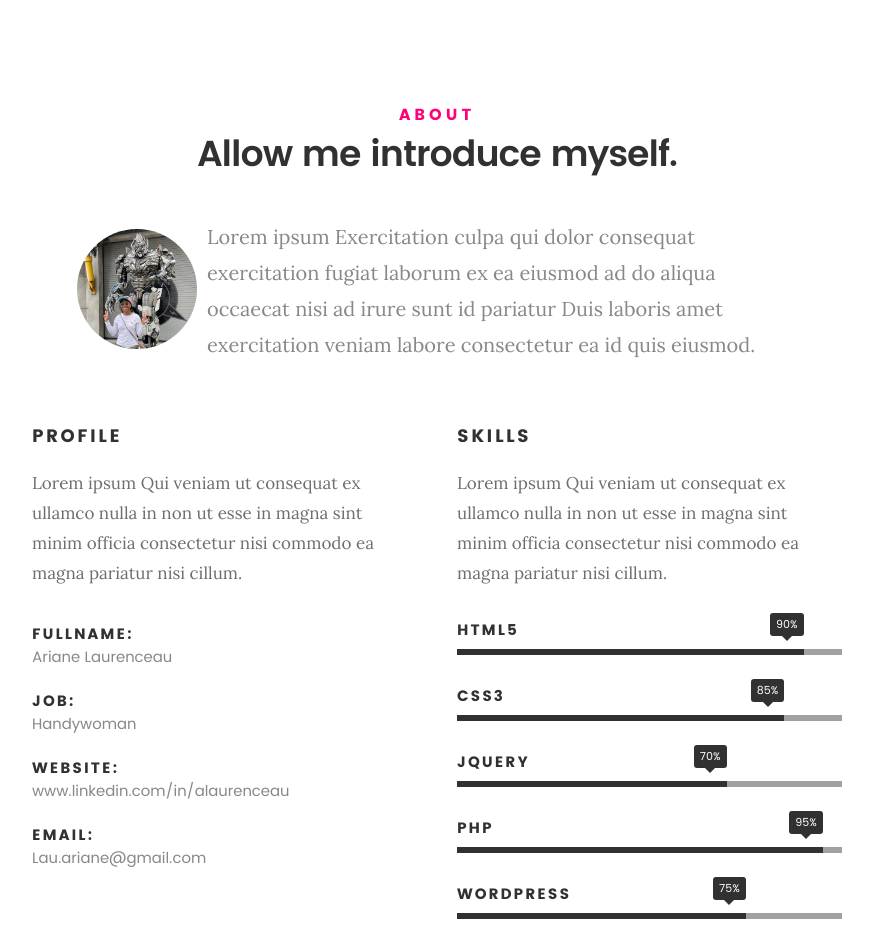
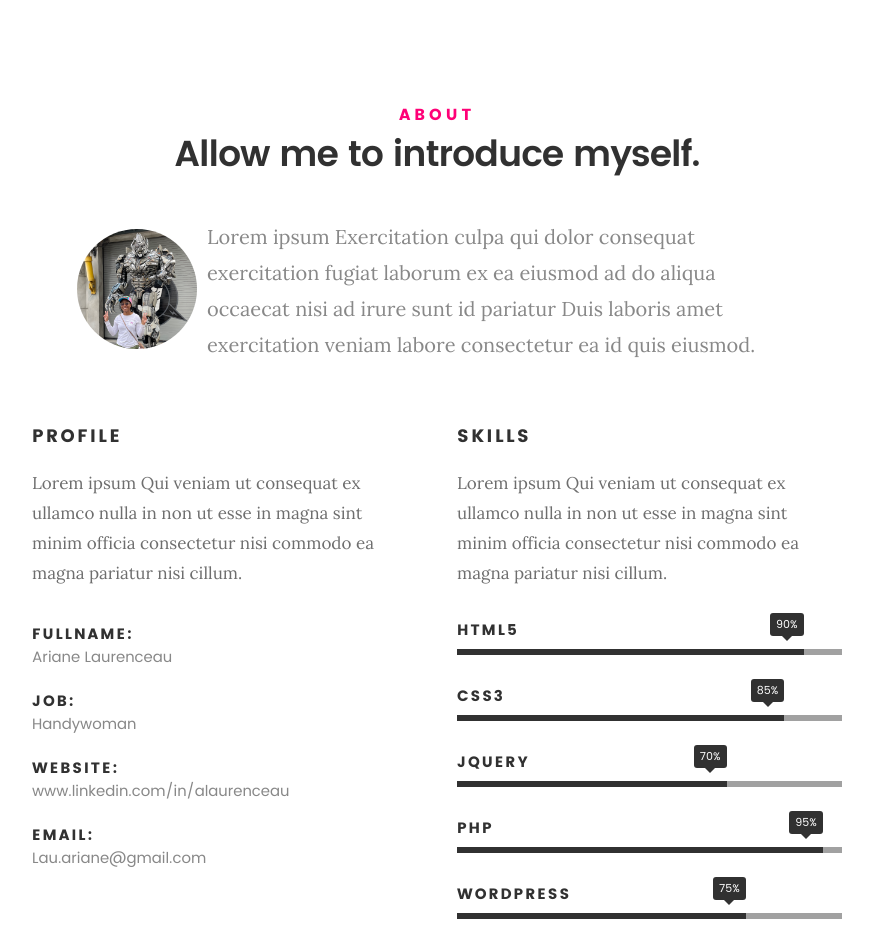
Before and after one commit to iamari22/AzureResume, a plain HTML site: page frontend/AriWeb/index.html in a window 1280 px wide. Shown: the part 820-1750 px from the top of the page, without its empty margins (203-1076 px from the left). Drawn offline with Linux system fonts and the light colour scheme; files whose address does not match are found by name.

Commit message:
update to about

```diff
--- a/frontend/AriWeb/index.html
+++ b/frontend/AriWeb/index.html
@@ -99,7 +99,7 @@
    		<div class="col-twelve">
 
    			<h5>About</h5>
-   			<h1>Allow me introduce myself.</h1>
+   			<h1>Allow me to introduce myself.</h1>
 
    			<div class="intro-info">
 
```
